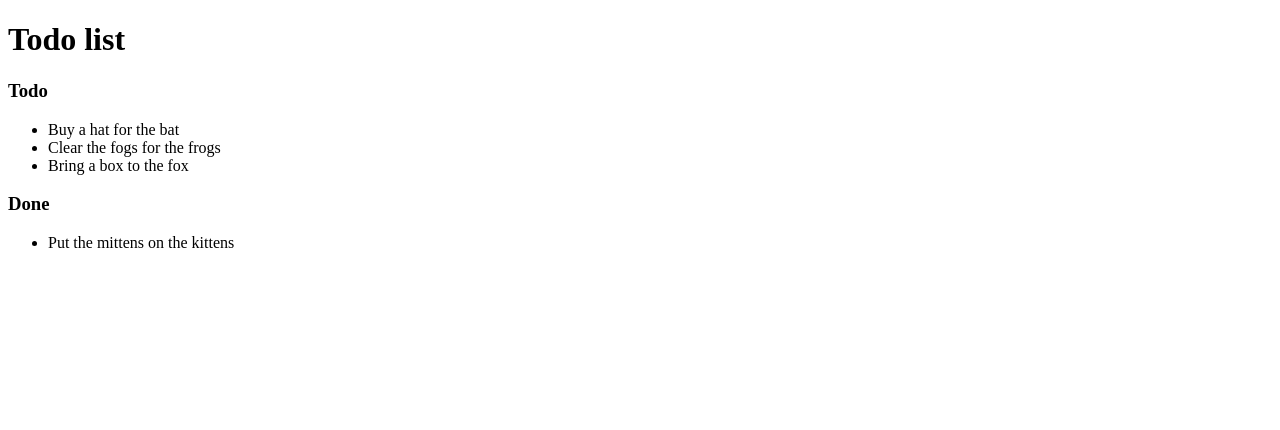
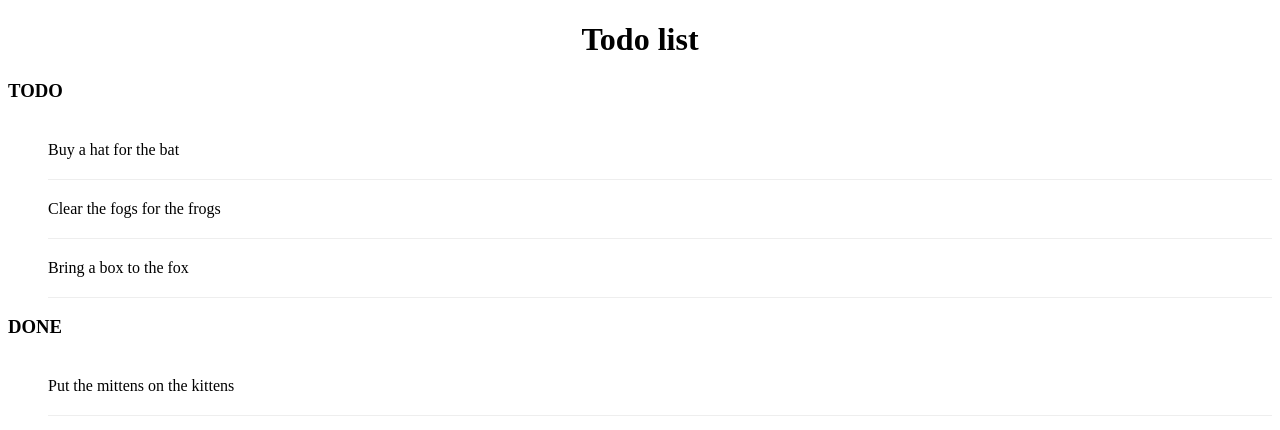
Before and after one commit to rajeshkumarkanaparthi/todo-list, a plain HTML site: page index.html in a window 1280 px wide. Drawn offline with Linux system fonts and the light colour scheme.

Commit message:
Add basic style in index.html
Resolve #5

```diff
--- a/index.html
+++ b/index.html
@@ -4,6 +4,19 @@
     <meta charset="UTF-8" />
     <meta name="viewport" content="width=device-width, initial-scale=1.0" />
     <title>Todo List</title>
+    <style>
+      h1 {
+        text-align: center;
+      }
+      h3 {
+        text-transform: uppercase;
+      }
+      li {
+        overflow: hidden;
+        padding: 20px 0;
+        border-bottom: 1px solid #eeeeee;
+      }
+    </style>
   </head>
   <body>
     <h1>Todo list</h1>
```
